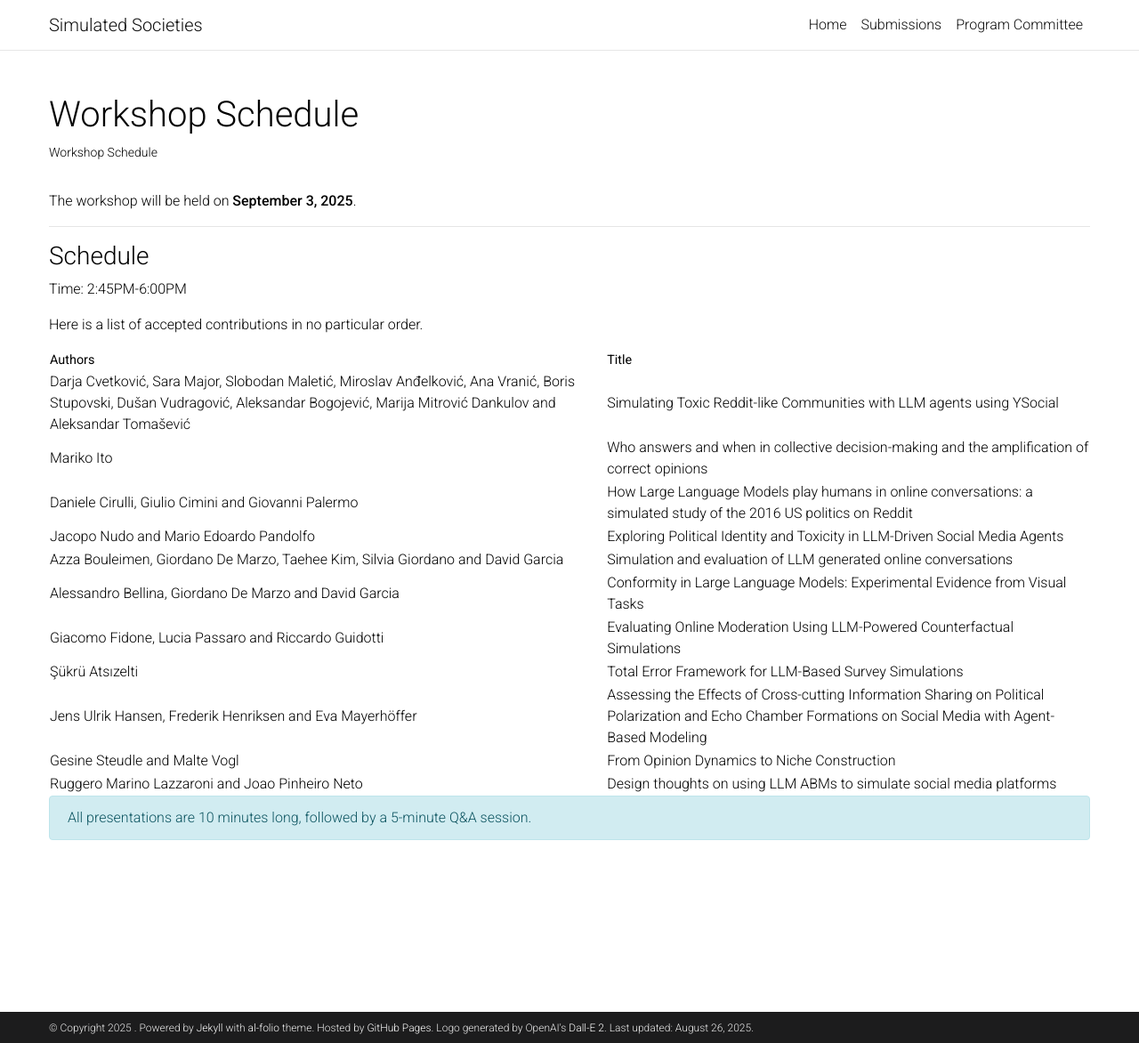
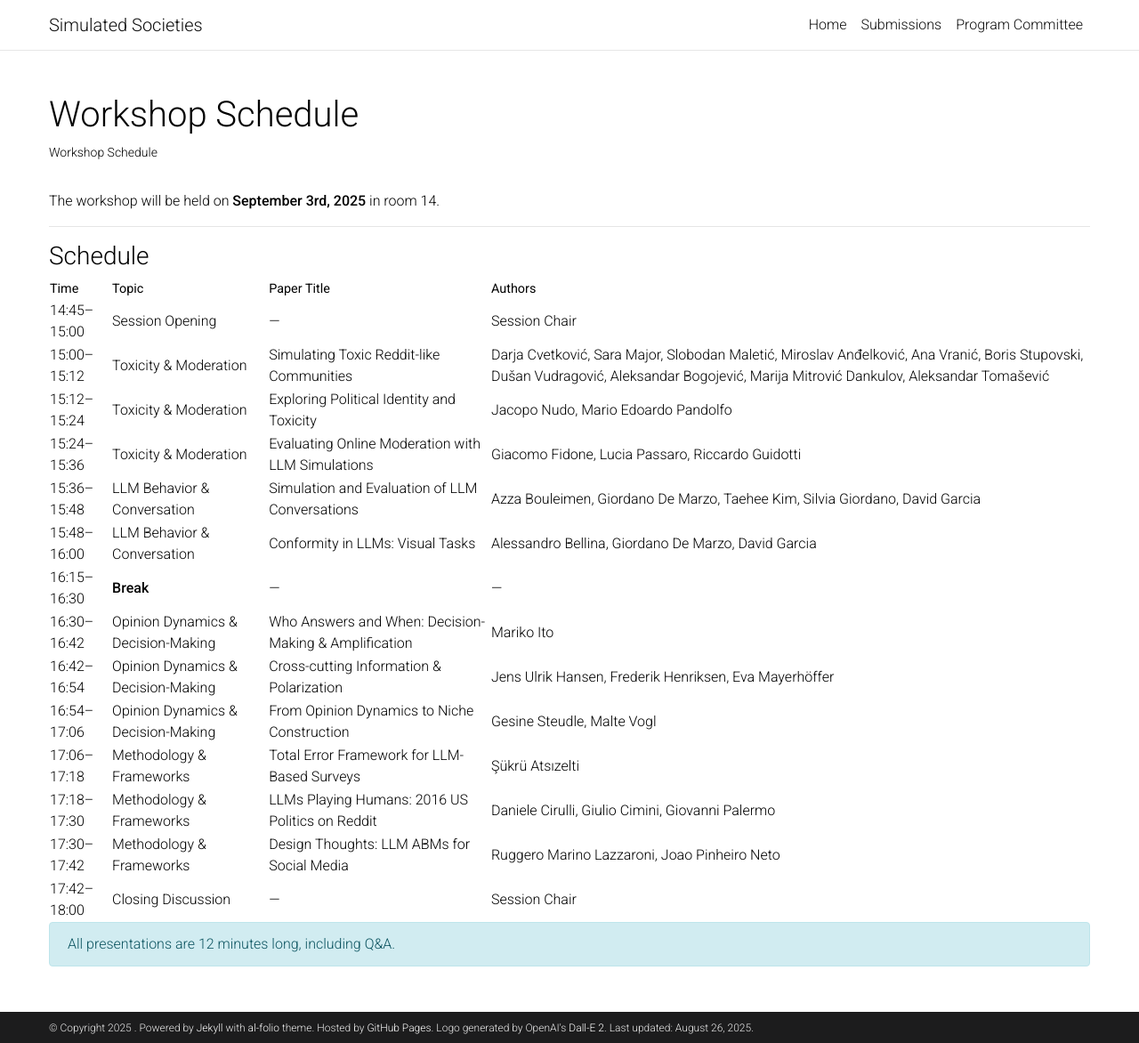
Before and after one commit to SimulatedSocieties/SimulatedSocieties.github.io, a Jekyll site: the page built from _pages/Schedule.md, in a window 1280 px wide and 1172 px high. Shown: the whole window at 89% size. Built offline with Jekyll 4.4.1, drawn with Linux system fonts in a browser that asks for light colours; a style sheet for code colours, icons or effects is not loaded.

Commit message:
Revise workshop date and presentation duration
Updated workshop schedule details and presentation times.

```diff
--- a/_pages/Schedule.md
+++ b/_pages/Schedule.md
@@ -7,32 +7,29 @@ nav: false
 nav_order: 4
 ---
 
-The workshop will be held on **September 3, 2025**.
+The workshop will be held on **September 3rd, 2025** in room 14.
 
 ---
 
 ### Schedule
-Time: 2:45PM-6:00PM
 
-Here is a list of accepted contributions in no particular order.
-
-| Authors                                                                                                                                       | Title                                                                                                               |
-|-----------------------------------------------------------------------------------------------------------------------------------------------|---------------------------------------------------------------------------------------------------------------------|
-| Darja Cvetković, Sara Major, Slobodan Maletić, Miroslav Anđelković, Ana Vranić, Boris Stupovski, Dušan Vudragović, Aleksandar Bogojević, Marija Mitrović Dankulov and Aleksandar Tomašević | Simulating Toxic Reddit-like Communities with LLM agents using YSocial                                             |
-| Mariko Ito                                                                                                                                   | Who answers and when in collective decision-making and the amplification of correct opinions                       |
-| Daniele Cirulli, Giulio Cimini and Giovanni Palermo                                                                                          | How Large Language Models play humans in online conversations: a simulated study of the 2016 US politics on Reddit |
-| Jacopo Nudo and Mario Edoardo Pandolfo                                                                                                       | Exploring Political Identity and Toxicity in LLM-Driven Social Media Agents                                        |
-| Azza Bouleimen, Giordano De Marzo, Taehee Kim, Silvia Giordano and David Garcia                                                             | Simulation and evaluation of LLM generated online conversations                                                    |
-| Alessandro Bellina, Giordano De Marzo and David Garcia                                                                                       | Conformity in Large Language Models: Experimental Evidence from Visual Tasks                                       |
-| Giacomo Fidone, Lucia Passaro and Riccardo Guidotti                                                                                          | Evaluating Online Moderation Using LLM-Powered Counterfactual Simulations                                          |
-| Şükrü Atsızelti                                                                                                                              | Total Error Framework for LLM-Based Survey Simulations                                                             |
-| Jens Ulrik Hansen, Frederik Henriksen and Eva Mayerhöffer                                                                                   | Assessing the Effects of Cross-cutting Information Sharing on Political Polarization and Echo Chamber Formations on Social Media with Agent-Based Modeling |
-| Gesine Steudle and Malte Vogl                                                                                                                | From Opinion Dynamics to Niche Construction                                                                        |
-| Ruggero Marino Lazzaroni and Joao Pinheiro Neto                                                                                              | Design thoughts on using LLM ABMs to simulate social media platforms                                               |
+| Time         | Topic               | Paper Title                         | Authors      |
+|--------------|--------------------|-------------------------------------|--------------|
+| 14:45–15:00  | Session Opening    | —                                   | Session Chair |
+| 15:00–15:12  | Toxicity & Moderation | Simulating Toxic Reddit-like Communities | Darja Cvetković, Sara Major, Slobodan Maletić, Miroslav Anđelković, Ana Vranić, Boris Stupovski, Dušan Vudragović, Aleksandar Bogojević, Marija Mitrović Dankulov, Aleksandar Tomašević |
+| 15:12–15:24  | Toxicity & Moderation | Exploring Political Identity and Toxicity | Jacopo Nudo, Mario Edoardo Pandolfo |
+| 15:24–15:36  | Toxicity & Moderation | Evaluating Online Moderation with LLM Simulations | Giacomo Fidone, Lucia Passaro, Riccardo Guidotti |
+| 15:36–15:48  | LLM Behavior & Conversation | Simulation and Evaluation of LLM Conversations | Azza Bouleimen, Giordano De Marzo, Taehee Kim, Silvia Giordano, David Garcia |
+| 15:48–16:00  | LLM Behavior & Conversation | Conformity in LLMs: Visual Tasks | Alessandro Bellina, Giordano De Marzo, David Garcia |
+| 16:15–16:30  | **Break**          | —                                   | —            |
+| 16:30–16:42  | Opinion Dynamics & Decision-Making | Who Answers and When: Decision-Making & Amplification | Mariko Ito |
+| 16:42–16:54  | Opinion Dynamics & Decision-Making | Cross-cutting Information & Polarization | Jens Ulrik Hansen, Frederik Henriksen, Eva Mayerhöffer |
+| 16:54–17:06  | Opinion Dynamics & Decision-Making | From Opinion Dynamics to Niche Construction | Gesine Steudle, Malte Vogl |
+| 17:06–17:18  | Methodology & Frameworks | Total Error Framework for LLM-Based Surveys | Şükrü Atsızelti |
+| 17:18–17:30  | Methodology & Frameworks | LLMs Playing Humans: 2016 US Politics on Reddit | Daniele Cirulli, Giulio Cimini, Giovanni Palermo |
+| 17:30–17:42  | Methodology & Frameworks | Design Thoughts: LLM ABMs for Social Media | Ruggero Marino Lazzaroni, Joao Pinheiro Neto |
+| 17:42–18:00  | Closing Discussion | —                                   | Session Chair |
 
 
-
-
-
-All presentations are 10 minutes long, followed by a 5-minute Q&A session.
+All presentations are 12 minutes long, including Q&A.
 {: .alert .alert-info}
```
